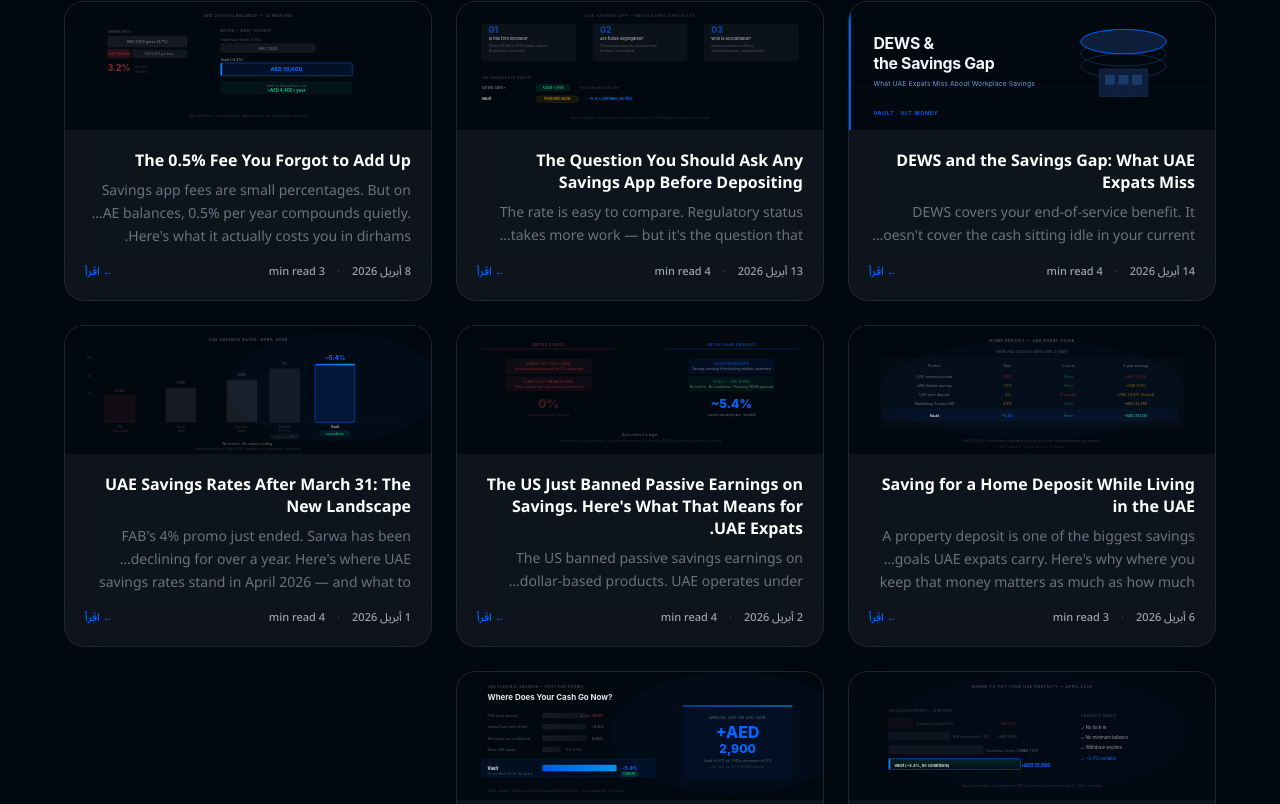
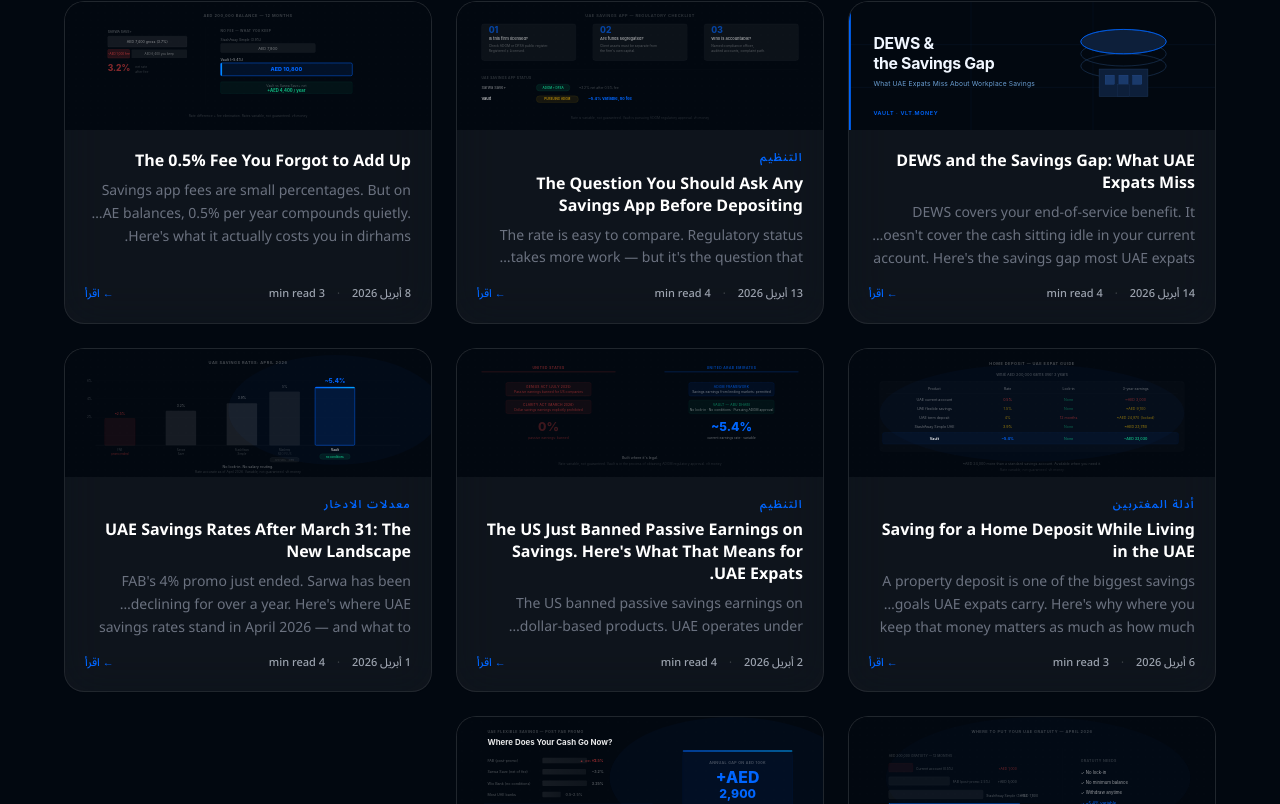
Before and after one commit to ZeroTimeDrift/vlt-landing, a Next.js app: page /ar/blog in a window 1280 px wide. Shown: the part 796-1600 px from the top of the page. Built offline with nearby package versions, Linux system fonts and the light colour scheme; no server answers.

Commit message:
fix: add category chip parity to Arabic blog grid cards
Matches English BlogList.tsx chip behavior (commit 665ea46).
Shows Arabic category label on grid cards when viewing "الكل" (All).

Co-Authored-By: Paperclip <noreply@paperclip.ing>

```diff
--- a/app/ar/blog/BlogListAr.tsx
+++ b/app/ar/blog/BlogListAr.tsx
@@ -275,7 +275,11 @@
               </a>
             )}
 
-            {rest.map((post) => (
+            {rest.map((post) => {
+              const category = activePill === "الكل"
+                ? CATEGORIES.find((c) => c.label !== "الكل" && c.match(post.slug))?.label
+                : undefined;
+              return (
               <a
                 key={post.slug}
                 href={`/ar/blog/${post.slug}`}
@@ -288,6 +292,21 @@
                   </div>
                 )}
                 <div className="flex flex-col flex-1 p-5">
+                  {category && (
+                    <span
+                      style={{
+                        fontSize: "11px",
+                        fontWeight: 600,
+                        textTransform: "uppercase",
+                        letterSpacing: "0.12em",
+                        color: "#0066FF",
+                        marginBottom: "6px",
+                        display: "block",
+                      }}
+                    >
+                      {category}
+                    </span>
+                  )}
                   <h2 className="text-[16px] font-bold text-white mb-2 leading-snug">{post.title}</h2>
                   <p className="text-sm text-vault-muted leading-relaxed mb-4 line-clamp-2 flex-1">{post.excerpt}</p>
                   <div className="flex items-center gap-3 text-[11px] text-vault-text-dim font-medium mt-auto">
@@ -304,7 +323,8 @@
                   </div>
                 </div>
               </a>
-            ))}
+              );
+            })}
           </div>
 
           <div className="flex flex-col items-center gap-3 mt-8">
```
